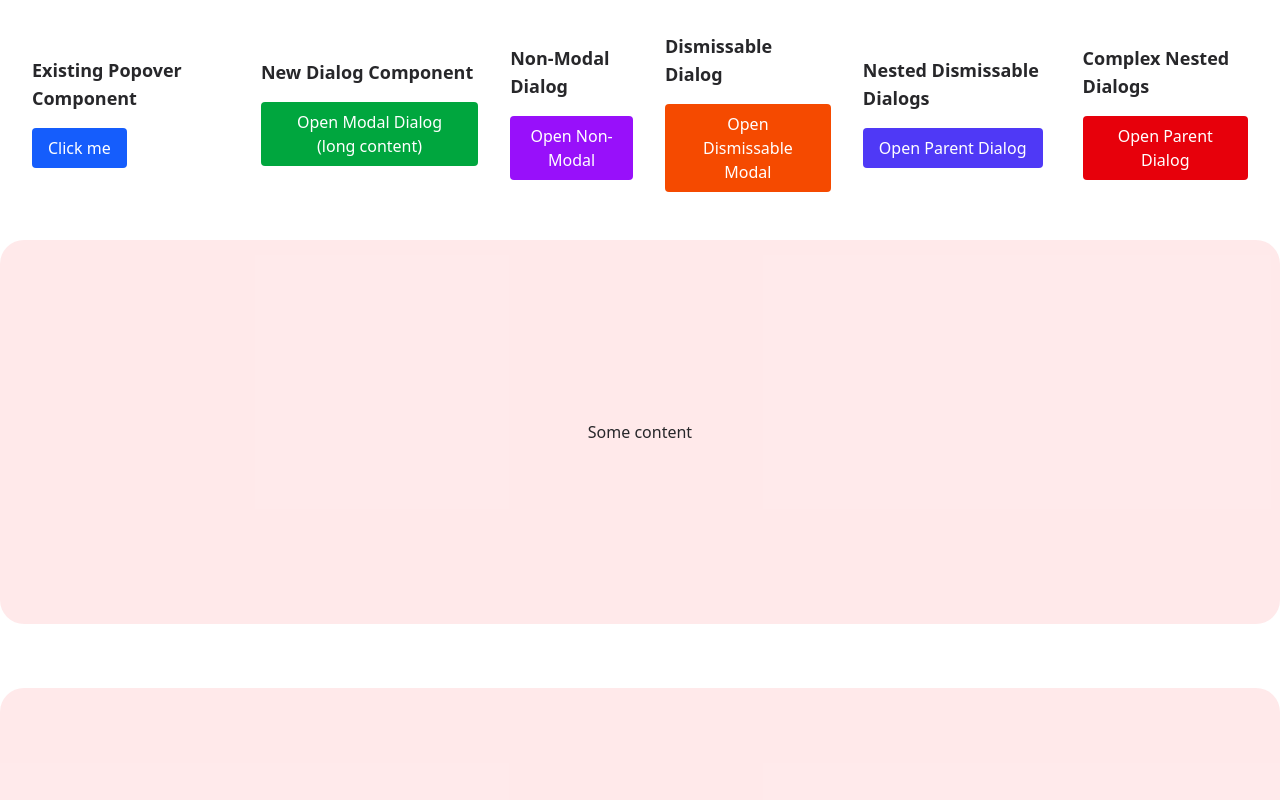
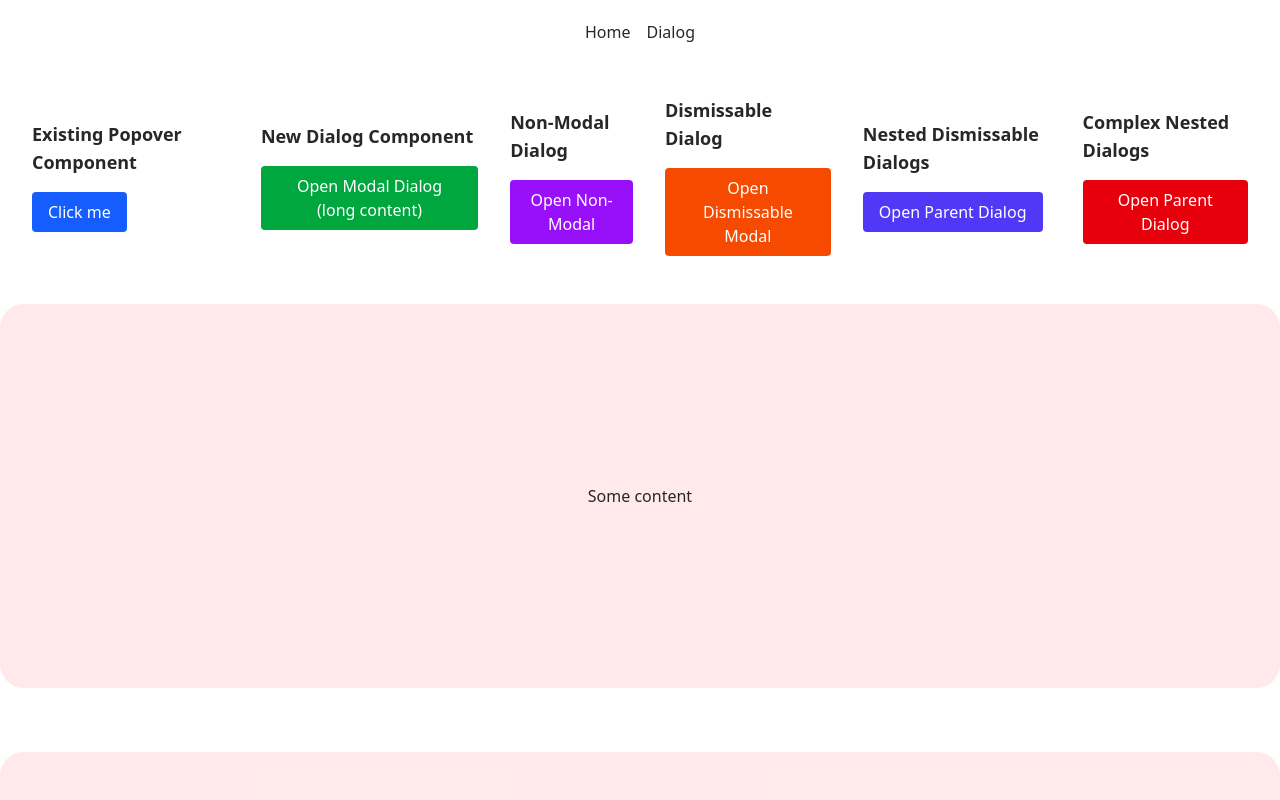
Before and after one commit to fandablazek97/raw-html-react-primitives, a Next.js app: page / in a window 1280 px wide. Shown: the top 800 px of the page. Built offline with nearby package versions, Linux system fonts and the light colour scheme.

Commit message:
added really simple navbar

```diff
--- a/src/app/layout.tsx
+++ b/src/app/layout.tsx
@@ -1,6 +1,7 @@
 import type { Metadata } from "next";
 import { Geist, Geist_Mono } from "next/font/google";
 import "./globals.css";
+import Navbar from "../components/navbar";
 
 const geistSans = Geist({
   variable: "--font-geist-sans",
@@ -27,6 +28,7 @@ export default function RootLayout({
       <body
         className={`${geistSans.variable} ${geistMono.variable} antialiased bg-white text-zinc-800 dark:bg-zinc-950 dark:text-zinc-200`}
       >
+        <Navbar />
         {children}
       </body>
     </html>
--- /dev/null
+++ b/src/components/navbar.tsx
@@ -0,0 +1,23 @@
+import Link from "next/link";
+import React from "react";
+
+const Navbar: React.FC = () => {
+  const links = [
+    { name: "Home", href: "/" },
+    { name: "Dialog", href: "/dialog" },
+  ];
+
+  return (
+    <nav className="w-screen h-16 flex items-center justify-center">
+      <ul className="flex gap-4">
+        {links.map((link, index) => (
+          <li key={index}>
+            <Link href={link.href}>{link.name}</Link>
+          </li>
+        ))}
+      </ul>
+    </nav>
+  );
+};
+
+export default Navbar;
```
